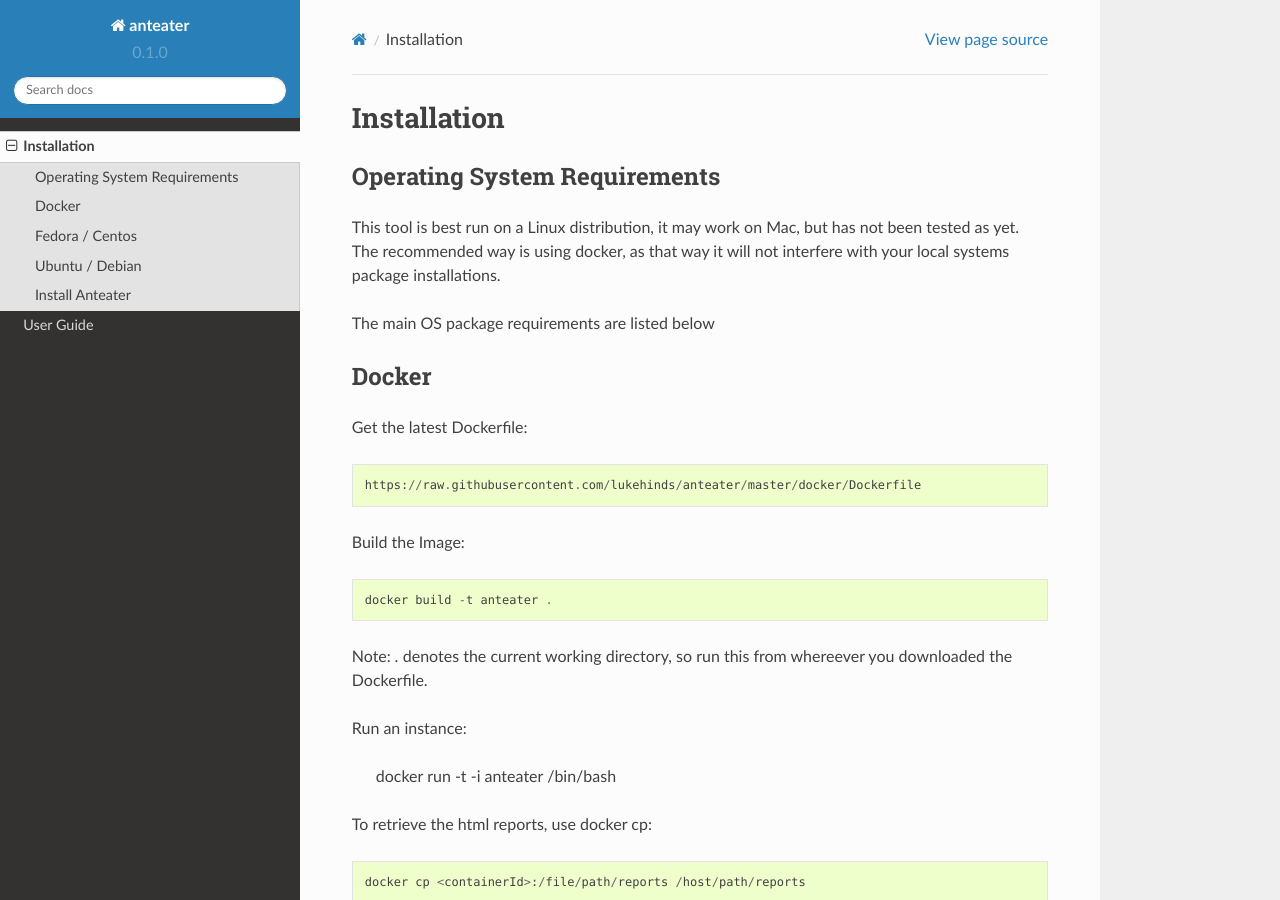
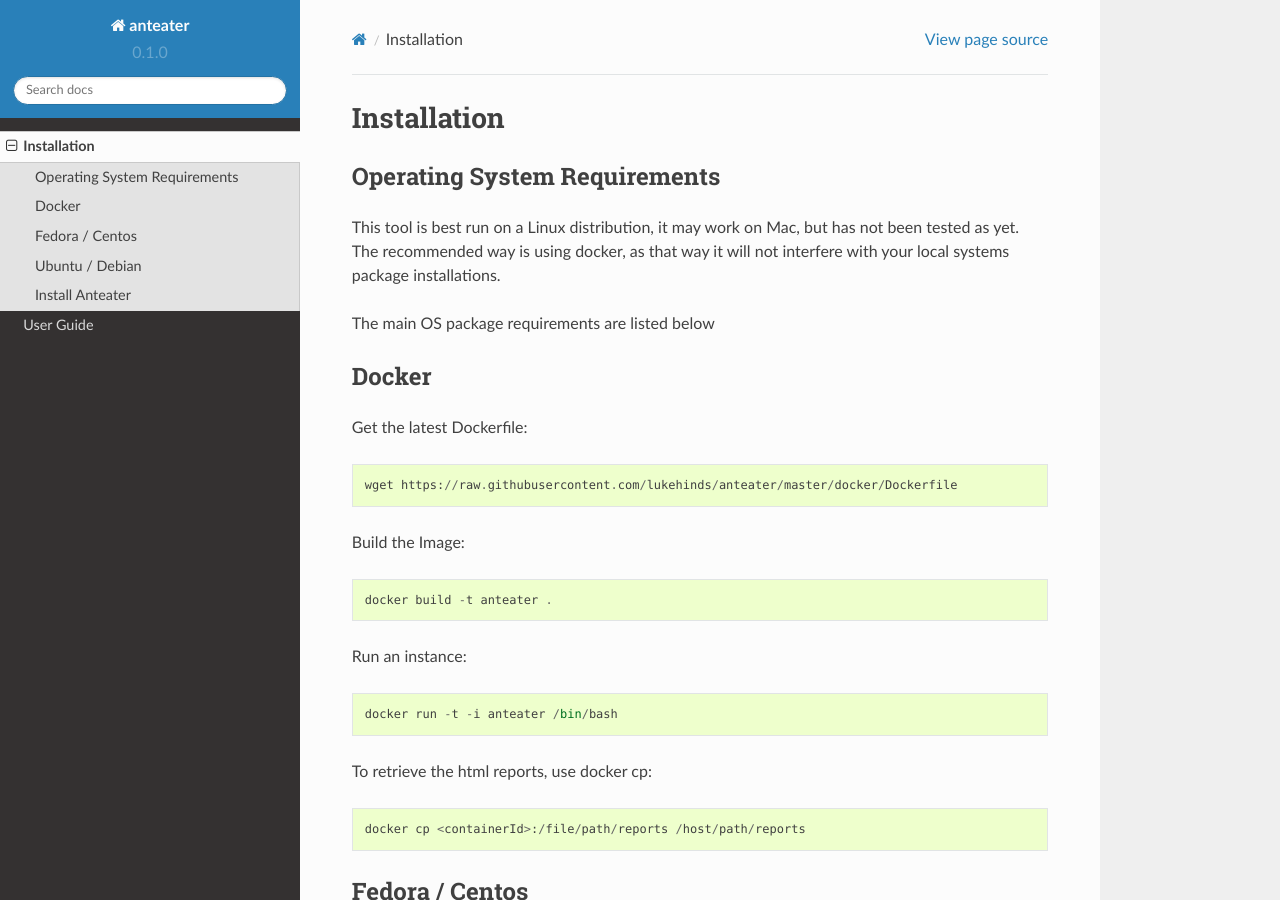
Before and after one commit to anteater/anteater, a Sphinx documentation site: the page built from docs/installation.rst, in a window 1280 px wide and 900 px high. Built offline with Sphinx 7.4.7 and the Read the Docs theme 2.0.0, drawn with Linux system fonts in a browser that asks for light colours; formulas are drawn with MathJax 3; the version number is read from the project's files by our own code.

Commit message:
Docs update

```diff
--- a/docs/installation.rst
+++ b/docs/installation.rst
@@ -5,8 +5,7 @@
 Operating System Requirements
 -----------------------------
 
-This tool is best run on a Linux distribution, it may work on Mac, but has not
-been tested as yet. The recommended way is using docker, as that way it will
+This tool is best run on a Linux distribution, it may work on Mac, but has not been tested as yet. The recommended way is using docker, as that way it will
 not interfere with your local systems package installations.
 
 The main OS package requirements are listed below
@@ -16,16 +15,14 @@
 
 Get the latest Dockerfile::
 
-    https://raw.githubusercontent.com/lukehinds/anteater/master/docker/Dockerfile
+    wget https://raw.githubusercontent.com/lukehinds/anteater/master/docker/Dockerfile
 
 Build the Image::
 
     docker build -t anteater .
 
-Note: `.` denotes the current working directory, so run this from whereever you
-downloaded the Dockerfile.
 
-Run an instance:
+Run an instance::
 
     docker run -t -i anteater /bin/bash
 
```
